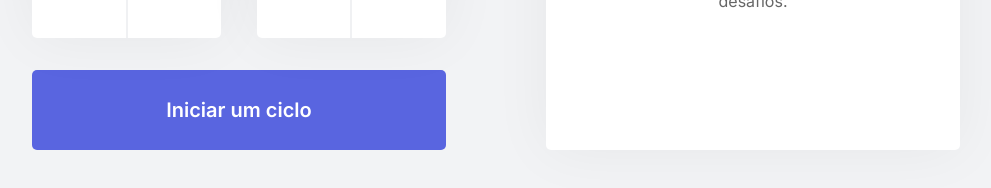
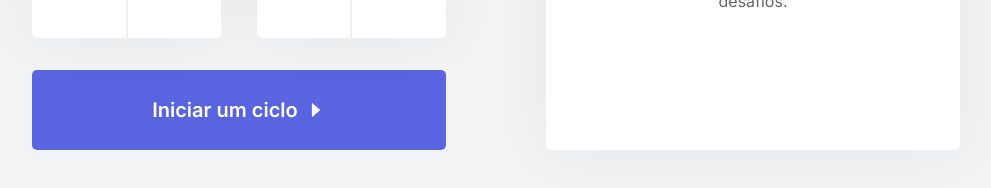
Before and after one commit to camiladev/nlw-4-moveit-1.0, a Next.js app: page / in a window 1280 px wide. Shown: the part 526-714 px from the top of the page, without its empty margins (144-1135 px from the left). Built offline with nearby package versions, Linux system fonts and the light colour scheme.

Commit message:
Incluido icones e ajustes de layout

```diff
--- a/package.json
+++ b/package.json
@@ -11,7 +11,8 @@
     "js-cookie": "^2.2.1",
     "next": "10.0.7",
     "react": "17.0.1",
-    "react-dom": "17.0.1"
+    "react-dom": "17.0.1",
+    "react-icons": "^4.2.0"
   },
   "devDependencies": {
     "@types/js-cookie": "^2.2.6",
--- a/src/components/Countdown.tsx
+++ b/src/components/Countdown.tsx
@@ -2,6 +2,8 @@
 import { useContext } from 'react';
 import { CountdownContext } from '../contexts/CountdownContext';
 import style from '../styles/components/Countdown.module.css';
+
+import { AiOutlineCaretRight, AiOutlineClose, AiFillCheckCircle} from 'react-icons/ai'
 
 export function Countdown() {
     const { minutes,
@@ -33,10 +35,10 @@ export function Countdown() {
             { hasFinished ? (
                 <button
                     disabled
-                    className={style.countdownButton}
+                    className={`${style.countdownButton} ${style.countdownButtonCycleCompleted}`}
 
                     >
-                    Ciclo Encerrado
+                    Ciclo Encerrado <AiFillCheckCircle />
             </button>
             ) : (
                 <>
@@ -46,7 +48,7 @@ export function Countdown() {
                         className={`${style.countdownButton} ${style.countdownButtonActive}`}
                         onClick={resetCountdown}
                         >
-                        Abandonar ciclo
+                        Abandonar ciclo <AiOutlineClose />
                     </button>
 
                     ) : (
@@ -55,7 +57,7 @@ export function Countdown() {
                             className={style.countdownButton}
                             onClick={startCountdown}
                             >
-                            Iniciar um ciclo
+                            Iniciar um ciclo <AiOutlineCaretRight />
                         </button>
                     )}
                 </>
--- a/src/styles/components/Countdown.module.css
+++ b/src/styles/components/Countdown.module.css
@@ -61,14 +61,14 @@
     transition: background-color 0.2s;
 }
 
+.countdownButton svg {
+    margin-left: 0.5rem;
+}
+
 .countdownButton:disabled{
     background: var(--white);
     color: var(--text);
     cursor: not-allowed;
-}
-
-.countdownButton:hover{
-    background: var(--blue-dark);
 }
 
 .countdownButton:not(:disabled):hover{
@@ -89,3 +89,11 @@
     background: var(--red);
     color: var(--white);
 }
+
+.countdownButtonCycleCompleted{
+    border-bottom: 0.3rem solid var(--green);
+}
+
+.countdownButtonCycleCompleted svg{
+    color: var(--green);
+}
```
Also changed, not shown: 1 other file (tests, documents, lock files or other folders).
